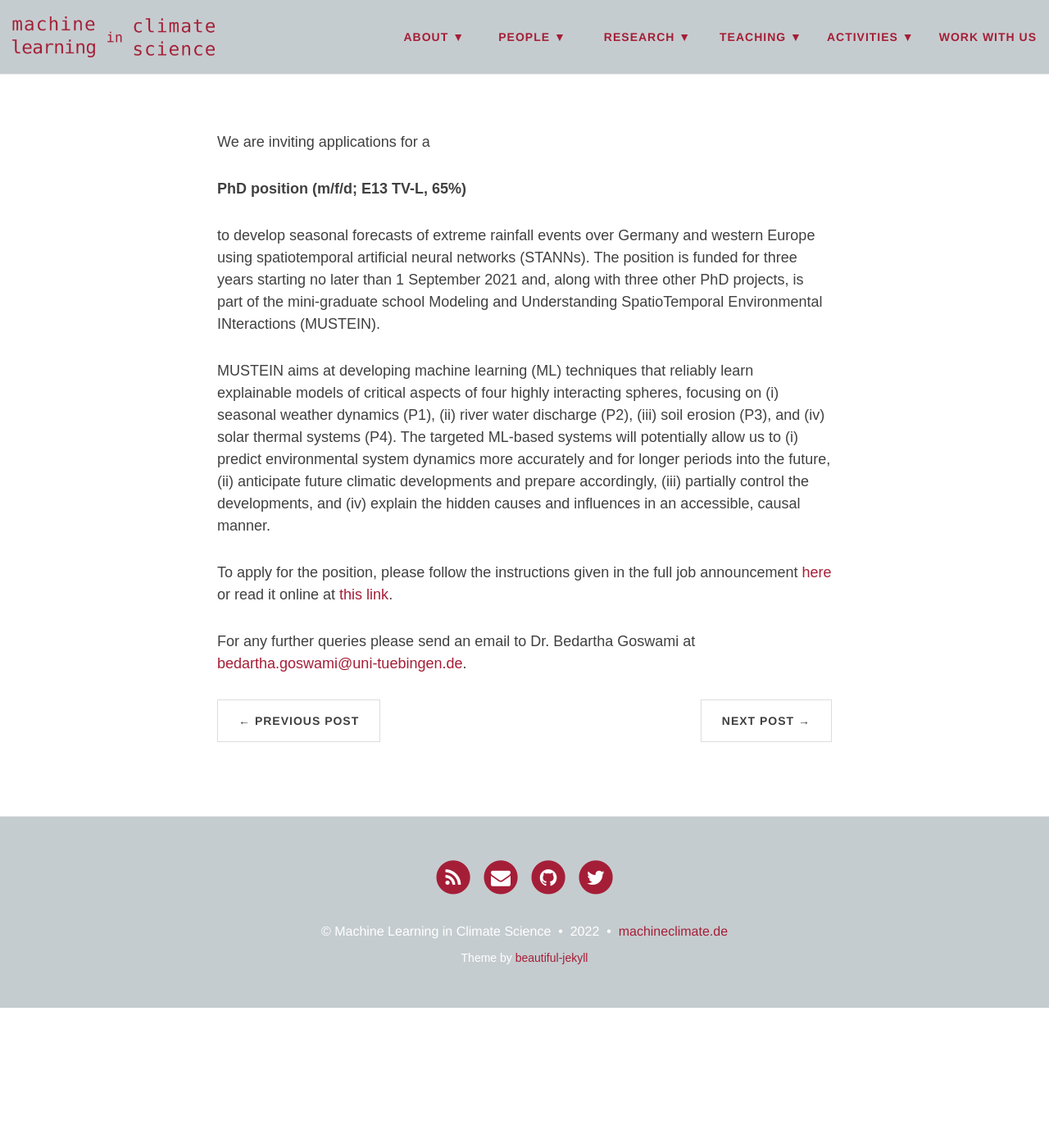
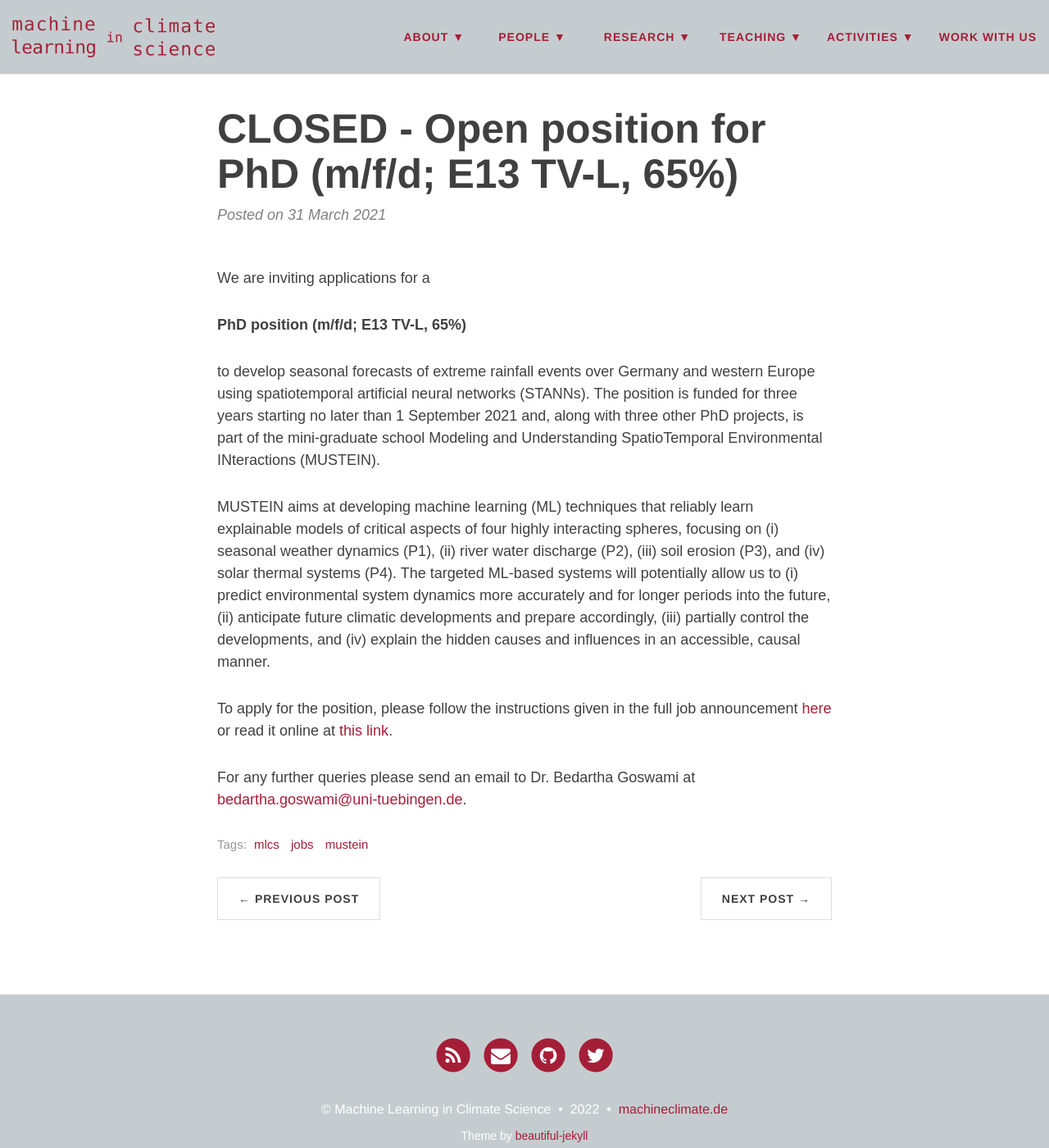
Before and after one commit to mlcs/mlcs.github.io, a Jekyll site: the page built from _posts/2021-03-31-phd-job-announcement.md, in a window 1280 px wide and 1400 px high. Shown: the whole window at 82% size. Built offline with Jekyll 4.4.1, drawn with Linux system fonts in a browser that asks for light colours; nearby versions of some CDN libraries.

Commit message:
posts -> typo in closed markuip of last years job announcement

```diff
--- a/_posts/2021-03-31-phd-job-announcement.md
+++ b/_posts/2021-03-31-phd-job-announcement.md
@@ -1,6 +1,6 @@
 ---
 layout: post
-title: [Closed] Open position for PhD (m/f/d; E13 TV-L, 65%)
+title: CLOSED - Open position for PhD (m/f/d; E13 TV-L, 65%)
 subtitle:
 tags: [mlcs, jobs, mustein]
 ---
```
